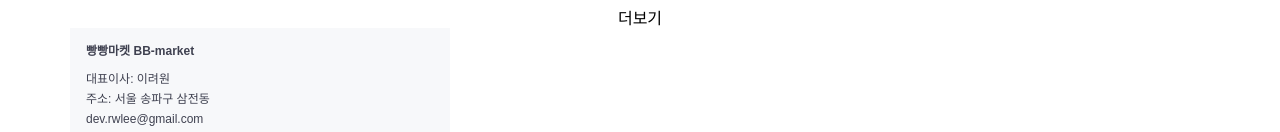
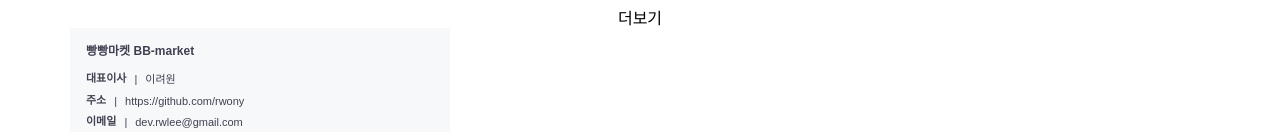
Before and after one commit to rwony/BB-market, a React (Create React App) app: page / in a window 1280 px wide. Shown: the part 812-944 px from the top of the page. Built offline with nearby package versions, Linux system fonts and the light colour scheme.

Commit message:
✨ Implement footer component

```diff
--- a/src/layouts/Footer.js
+++ b/src/layouts/Footer.js
@@ -1,7 +1,7 @@
 import { Col, Container, Row } from 'react-bootstrap'
 import styled from 'styled-components'
 
-const textStyle12 = '12px'
+import { getFontColor } from '../util/common'
 
 const FooterDiv = styled.footer`
   height: 100%;
@@ -10,13 +10,43 @@
   background-color: #f7f8fa;
 `
 const FooterTitle = styled.h4`
-  font-size: ${textStyle12};
+  font-size: 12px;
   font-weight: 700;
   margin-bottom: 12px;
 `
-const FooterContent = styled.p`
-  font-size: ${textStyle12};
-  margin-bottom: 2px;
+const FooterDetailItem = styled.div`
+  display: flex;
+  font-size: 11px;
+  margin-bottom: 4px;
+
+  &:last-child {
+    margin-bottom: 0;
+  }
+
+  dt,
+  dd {
+    margin-bottom: 0;
+  }
+
+  dt {
+    margin-right: 8px;
+    font-weight: 600;
+    vertical-align: top;
+  }
+
+  dd {
+    margin-top: 1px;
+    &::before {
+      content: '|';
+      display: inline-block;
+      margin-right: 8px;
+    }
+  }
+
+  a:hover,
+  dd:hover {
+    color: ${getFontColor('purple')};
+  }
 `
 
 const Footer = () => {
@@ -26,10 +56,29 @@
         <Col sm={4}>
           <FooterDiv>
             <FooterTitle>빵빵마켓 BB-market</FooterTitle>
-            <FooterContent>대표이사: 이려원</FooterContent>
-            <FooterContent>주소: 서울 송파구 삼전동</FooterContent>
-            <FooterContent>dev.rwlee@gmail.com</FooterContent>
-            <FooterContent>https://github.com/rwony</FooterContent>
+
+            <dl>
+              <FooterDetailItem>
+                <dt>대표이사</dt>
+                <dd>이려원</dd>
+              </FooterDetailItem>
+              <FooterDetailItem>
+                <dt>주소</dt>
+                <dd>
+                  <a href="https://github.com/rwony" target="_black">
+                    https://github.com/rwony
+                  </a>
+                </dd>
+              </FooterDetailItem>
+              <FooterDetailItem>
+                <dt>이메일</dt>
+                <dd>
+                  <address>
+                    <a href="mailto:dev.rwlee@gmail.com">dev.rwlee@gmail.com</a>
+                  </address>
+                </dd>
+              </FooterDetailItem>
+            </dl>
           </FooterDiv>
         </Col>
       </Row>
```
